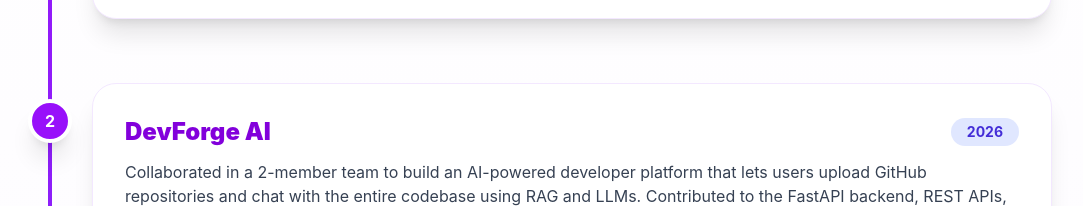
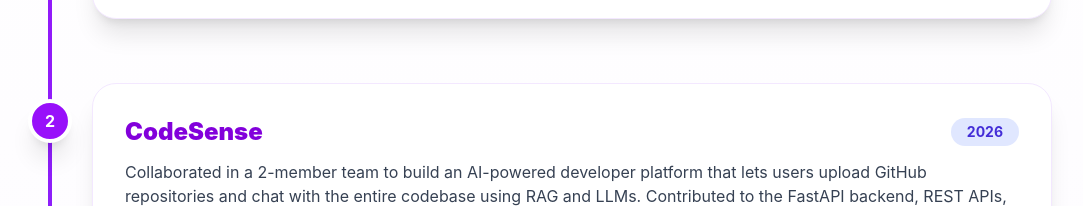
Before and after one commit to Rahul2671/rahul-portfolio, a React (Vite) app: page / in a window 1280 px wide. Shown: the part 5146-5352 px from the top of the page, without its empty margins (100-1183 px from the left). Built offline with nearby package versions, Linux system fonts and the light colour scheme.

Commit message:
Rename project from 'DevForge AI' to 'CodeSense'

```diff
--- a/src/components/Projects.jsx
+++ b/src/components/Projects.jsx
@@ -18,7 +18,7 @@
 
     {
       year: "2026",
-      title: "DevForge AI",
+      title: "CodeSense",
       description:
         "Collaborated in a 2-member team to build an AI-powered developer platform that lets users upload GitHub repositories and chat with the entire codebase using RAG and LLMs. Contributed to the FastAPI backend, REST APIs, and AI service integration.",
       stack:
```
